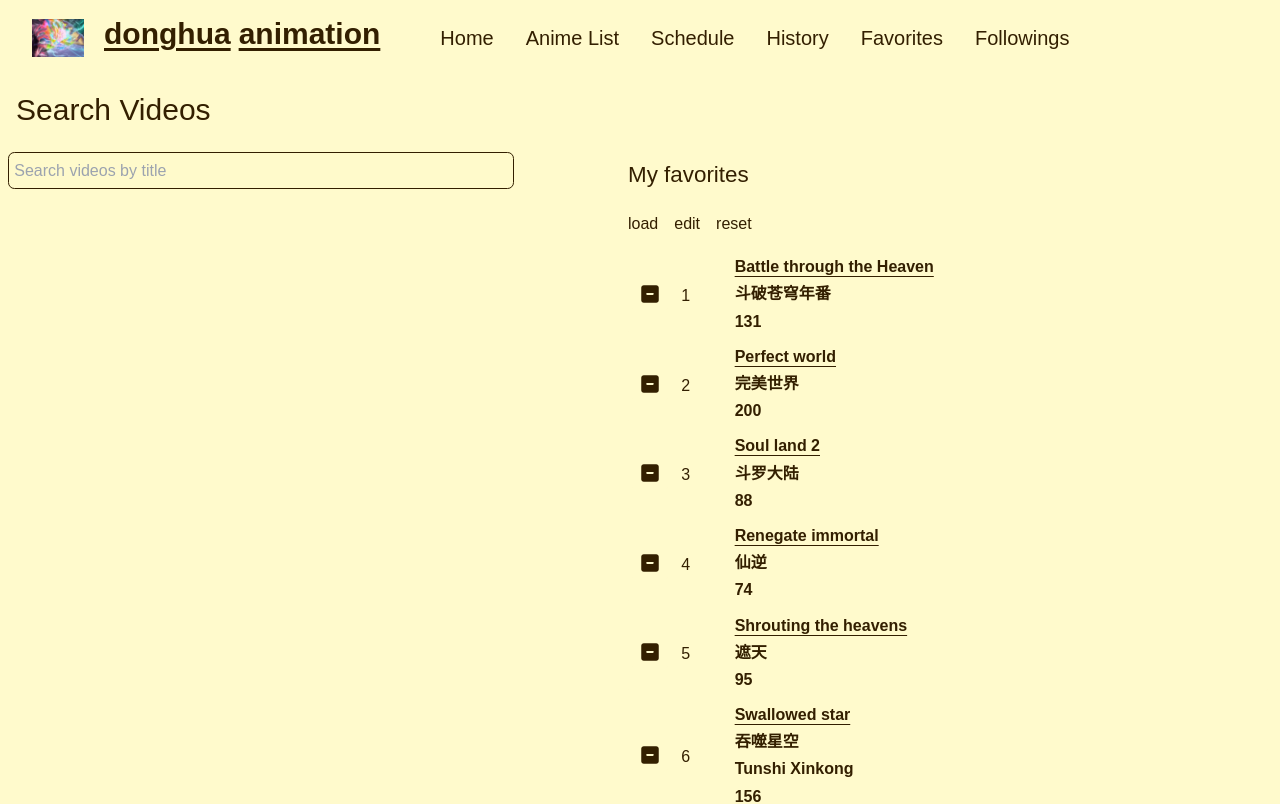
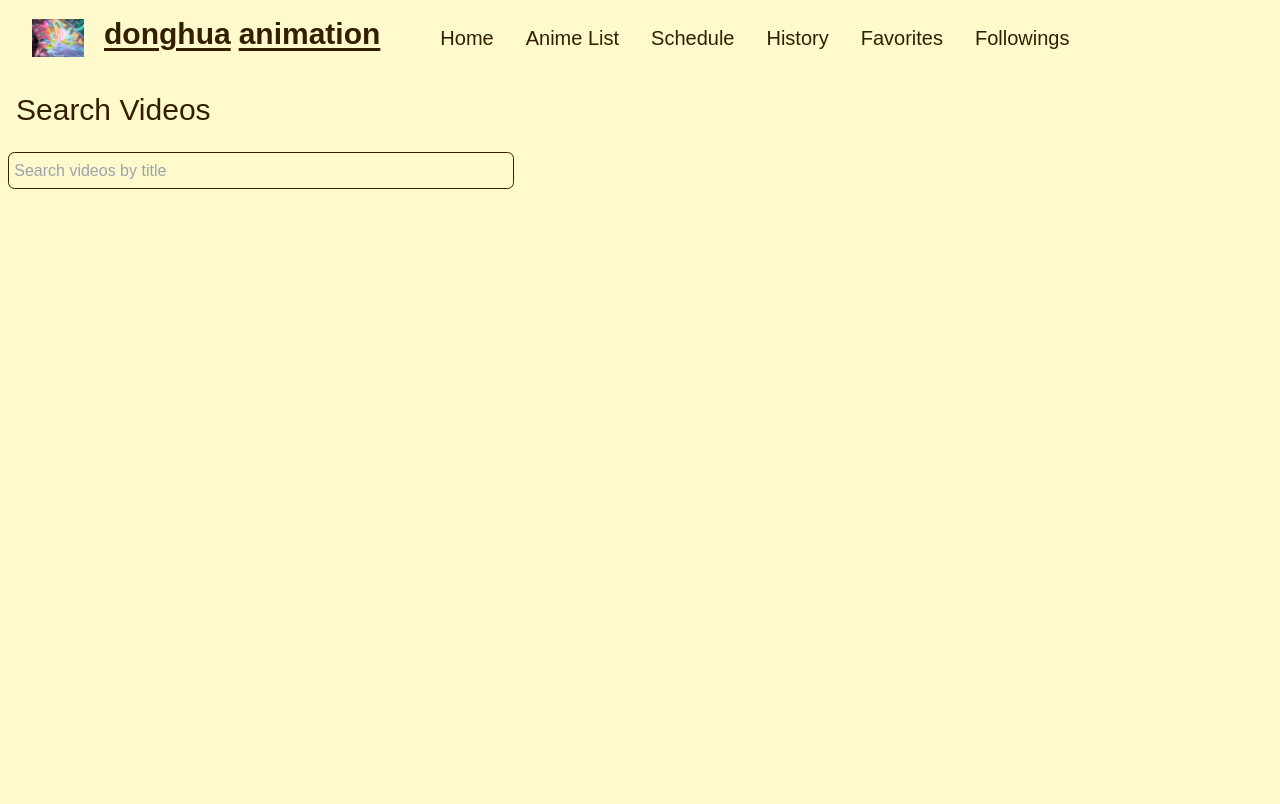
Before and after one commit to newlight77/dailymotion-next-app, a Next.js app: page / in a window 1280 px wide. Shown: the top 804 px of the page. Built offline with nearby package versions, Linux system fonts and the light colour scheme.

Commit message:
ui: remove collapsable favorite in search page

```diff
--- a/src/app/page.tsx
+++ b/src/app/page.tsx
@@ -1,12 +1,8 @@
 "use client"
 
 import React, { Suspense } from 'react';
-import { useRouter, useSearchParams } from 'next/navigation'
+import { useSearchParams } from 'next/navigation'
 import Search from '@/bounded-contexts/video-search-context/view/search/Search';
-import Collapsable from '@/components/molecules/Collapsable';
-import Favorites from '@/bounded-contexts/video-search-context/view/favorites/Favorites';
-import { FavoriteType } from '@/bounded-contexts/video-search-context/domain/model/anime';
-
 
 const SearchWithParams: React.FC = () => {
     const searchParams = useSearchParams()
@@ -21,27 +17,10 @@ const SearchWithParams: React.FC = () => {
 
 
 const HomePage: React.FC = () => {
-    const [hideShow, toggleHideShow] = React.useState<boolean>();
-    const router = useRouter()
-
-    const handleSelectFavorite = (favorite: FavoriteType) => {
-        toggleHideShow(!hideShow);
-        const title = encodeURIComponent(`${favorite.title} ${favorite.originalTitle ? favorite.lastEpisode : ''}`)
-        router.push(`/?keywords=${title}`);
-    };
-
 
     return (
         <div className="w-full">
             <h2 className='title text-3xl p-1 md:p-4 capitalize'>search videos</h2>
-
-            <Collapsable
-                hideShow={hideShow}
-                className="pb-4 pt-4 right-0 md:absolute md:z-100 md:p-2 md:m-1"
-                title={'My favorites'}
-                collapsedLabel={'show my favorites'}>
-                <Favorites className='max-w-screen-sm' onSelected={handleSelectFavorite} />
-            </Collapsable>
 
             <Suspense>
                 <SearchWithParams></SearchWithParams>
```
